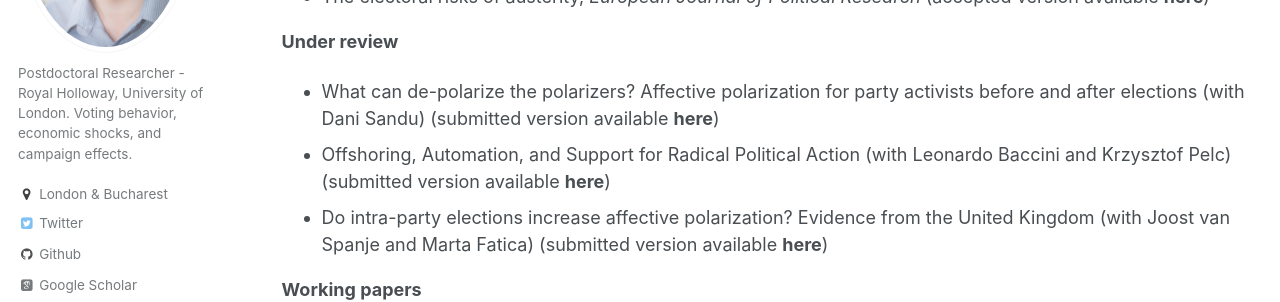
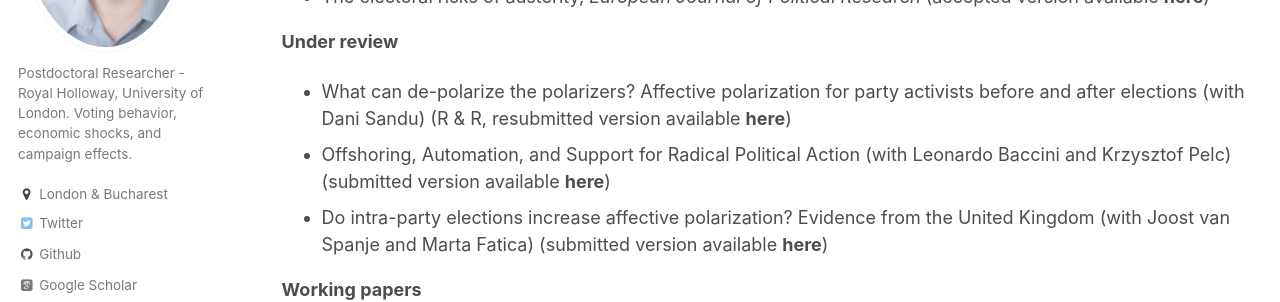
Before and after one commit to costinciobanu/costinciobanu.github.io, a Jekyll site: the page built from _pages/research.md, in a window 1280 px wide and 1053 px high. Shown: the part 322-624 px from the top of the window. Built offline with Jekyll 4.4.1, drawn with Linux system fonts in a browser that asks for light colours; some web fonts are replaced.

Commit message:
Update research.md

```diff
--- a/_pages/research.md
+++ b/_pages/research.md
@@ -12,7 +12,7 @@ author_profile: true
 
 
 <b>Under review</b>
-* What can de-polarize the polarizers? Affective polarization for party activists before and after elections (with Dani Sandu) (submitted version available [<b>here</b>](https://www.dropbox.com/s/o2ukgnwatc79457/Ciobanu%20and%20Sandu%20-%20Affective%20polarization.pdf?dl=0))
+* What can de-polarize the polarizers? Affective polarization for party activists before and after elections (with [Dani Sandu](https://danisandu.eu/)) (R & R, resubmitted version available [<b>here</b>](https://www.dropbox.com/s/o2ukgnwatc79457/Ciobanu%20and%20Sandu%20-%20Affective%20polarization.pdf?dl=0))
 * Offshoring, Automation, and Support for Radical Political Action (with Leonardo Baccini and Krzysztof Pelc) (submitted version available [<b>here</b>](https://www.dropbox.com/s/8pe5detnvy8pwak/Baccini%20Ciobanu%20Pelc%20-%20Automation%20Offshoring.pdf?dl=0))
 * Do intra-party elections increase affective polarization? Evidence from the United Kingdom (with Joost van Spanje and Marta Fatica) (submitted version available [<b>here</b>](https://www.dropbox.com/s/4fq9jtjd34ctbs5/Ciobanu%20-%20Tory%20race.pdf?dl=0))
 
```
